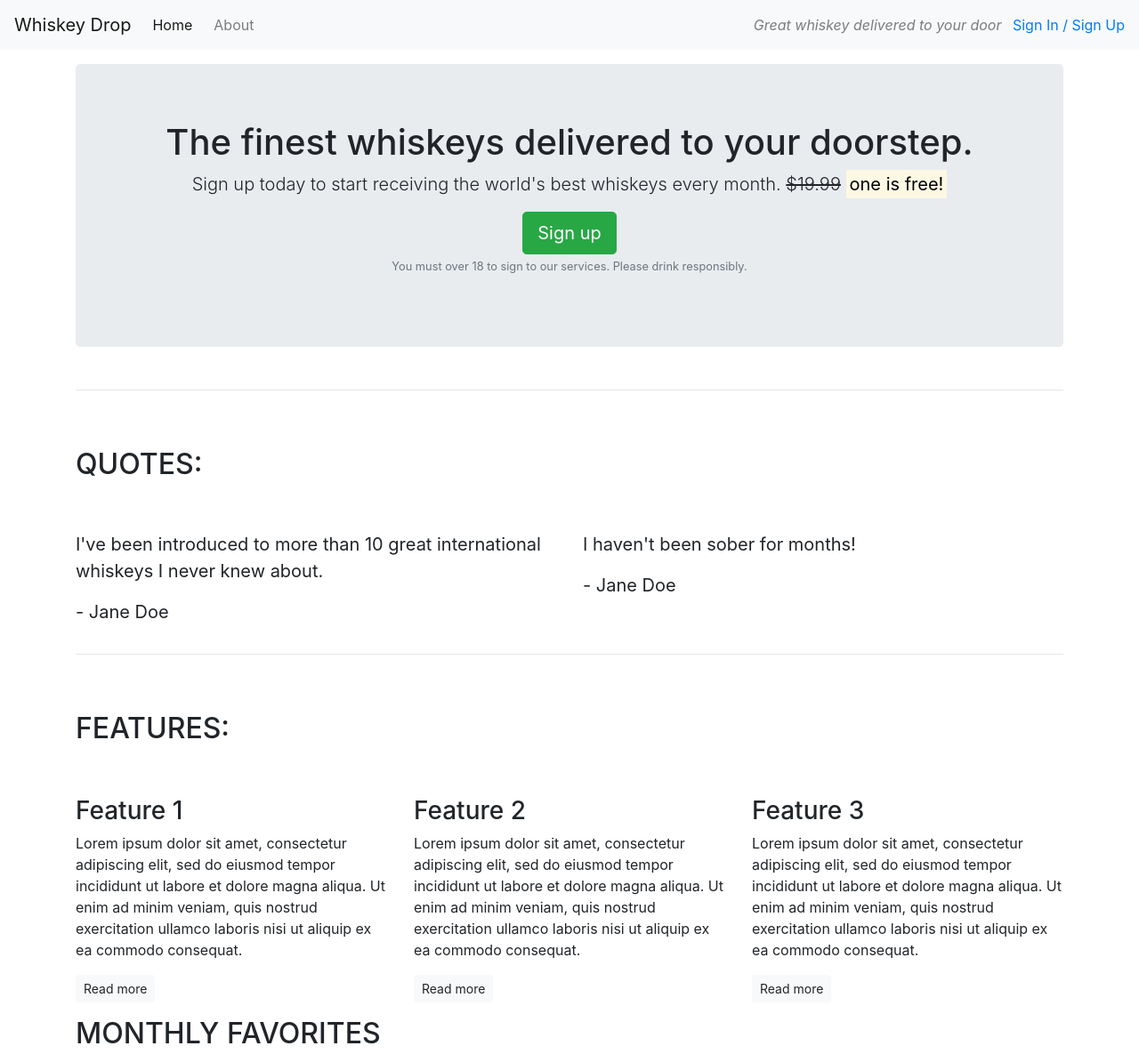
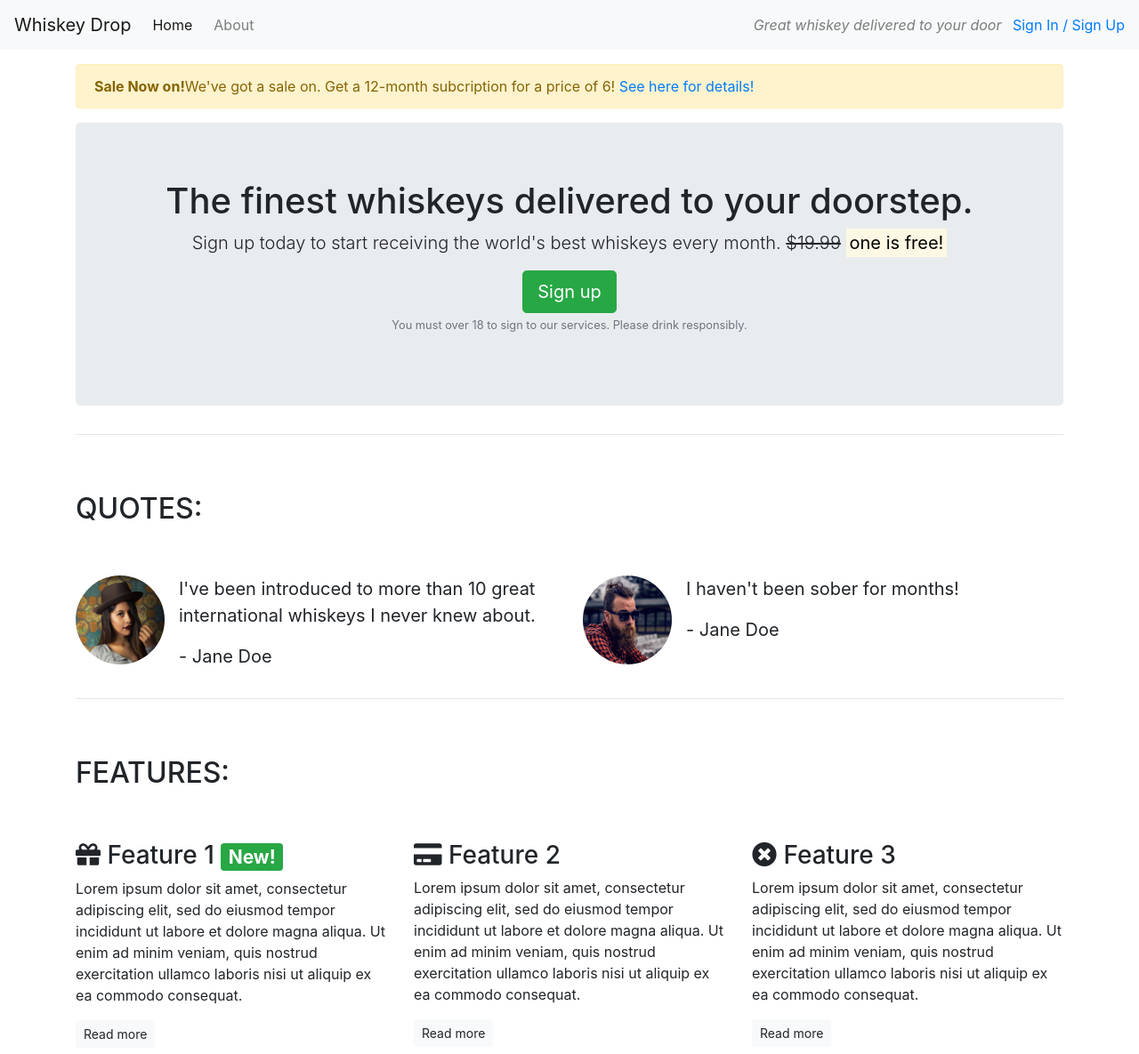
Before and after one commit to victormgbam/farm, a plain HTML site: page index.html in a window 1280 px wide. Shown: the top 1185 px of the page at 89% size. Drawn offline with nearby package versions, Linux system fonts and the light colour scheme.

Commit message:
Add images,font-awesome contents and styling to index.html

```diff
--- a/index.html
+++ b/index.html
@@ -6,6 +6,7 @@
     <meta name="viewport" content="width=device-width, initial-scale=1.0">
     <title>Whiskey Drop | Taste a new whiskey every month</title>
     <link rel="stylesheet" href="https://stackpath.bootstrapcdn.com/bootstrap/4.2.0/css/bootstrap.min.css">
+    <link rel="stylesheet" href="https://use.fontawesome.com/releases/v5.6.1/css/all.css" integrity="sha384-gfdkjb5BdAXd+lj+gudLWI+BXq4IuLW5IT+brZEZsLFm++aCMlF1V92rMkPaX4PP" crossorigin="anonymous">
 </head>
 <body>
     <nav class="navbar navbar-light bg-light navbar-expand-sm">
@@ -23,7 +24,12 @@
     </nav>
     <article class="container mt-3">
         <!-- Callout -->
-        <div class="row">
+        <div class="row d-none d-sm-block">
+            <div class="col-12">
+                <div class="alert alert-warning"><strong>Sale Now on!</strong>We've got a sale on. Get
+                 a 12-month subcription for a price of 6! <a href="">See here for details!</a></div>
+
+            </div>
             <div class="col-12">
                 <section class="callout jumbotron text-center">
                 <h1>The finest whiskeys delivered to your doorstep.</h1>
@@ -48,16 +54,30 @@
             </div>
             <div class="row">
                 <div class="col-12 col-md-6">
+                    <div class="media">
+                        <div class="d-none d-sm-block">
+                            <img src="images/girl-image.png" class="rounded-circle mr-3" height=100 width=100>
+                        </div>
+                        <div class="media-body">
                             <blockquote class="blockquote">
                                 <p>I've been introduced to more than 10 great international whiskeys I never knew about.</p>
                                 <p>- Jane Doe</p>
                             </blockquote>
                         </div>
+                    </div>
+             </div>
              <div class="col-12 col-md-6">
+                    <div class="media">
+                        <div class="d-none d-sm-block">
+                            <img src="images/guy-image.png" class="rounded-circle mr-3" height=100 width=100>
+                        </div>
+                        <div class="media-body">
                             <blockquote class="blockquote">
                                 <p>I haven't been sober for months!</p>
                                 <p>- Jane Doe</p>
                             </blockquote>
+                        </div>
+                    </div>
                 </div>
             </div>
         </section>
@@ -74,21 +94,21 @@
             <div class="row">
             <div class="col-12 col-md-6 col-lg-4">
              <div class="feature">
-                <h3>Feature 1</h3>
+                <h3><i class="fas fa-gift d-none d-sm-inline"></i> Feature 1 <span class="badge badge-success">New!</span></h3>
                 <p>Lorem ipsum dolor sit amet, consectetur adipiscing elit, sed do eiusmod tempor incididunt ut labore et dolore magna aliqua. Ut enim ad minim veniam, quis nostrud exercitation ullamco laboris nisi ut aliquip ex ea commodo consequat.</p>
                 <p><a class="btn btn-sm btn-light" href="">Read more</a></p>
             </div>
             </div>
             <div class="col-12 col-md-6 col-lg-4">
              <div class="feature">
-                <h3>Feature 2</h3>
+                <h3><i class="fas fa-credit-card d-none d-sm-inline"></i> Feature 2</h3>
                 <p>Lorem ipsum dolor sit amet, consectetur adipiscing elit, sed do eiusmod tempor incididunt ut labore et dolore magna aliqua. Ut enim ad minim veniam, quis nostrud exercitation ullamco laboris nisi ut aliquip ex ea commodo consequat.</p>
                 <p><a class="btn btn-sm btn-light" href="">Read more</a></p>
              </div>
              </div>
              <div class="col-12 d-md-none d-lg-block col-lg-4">
              <div class="feature">
-                <h3>Feature 3</h3>
+                <h3><i class="fas fa-times-circle d-none d-sm-inline"></i> Feature 3</h3>
                 <p>Lorem ipsum dolor sit amet, consectetur adipiscing elit, sed do eiusmod tempor incididunt ut labore et dolore magna aliqua. Ut enim ad minim veniam, quis nostrud exercitation ullamco laboris nisi ut aliquip ex ea commodo consequat.</p>
                 <p><a class="btn btn-sm btn-light" href="">Read more</a></p>
              </div>
```
Also changed, not shown: images/girl-image.png (added), images/guy-image.png (added). Lines whose indentation alone changed are shown as unchanged.
